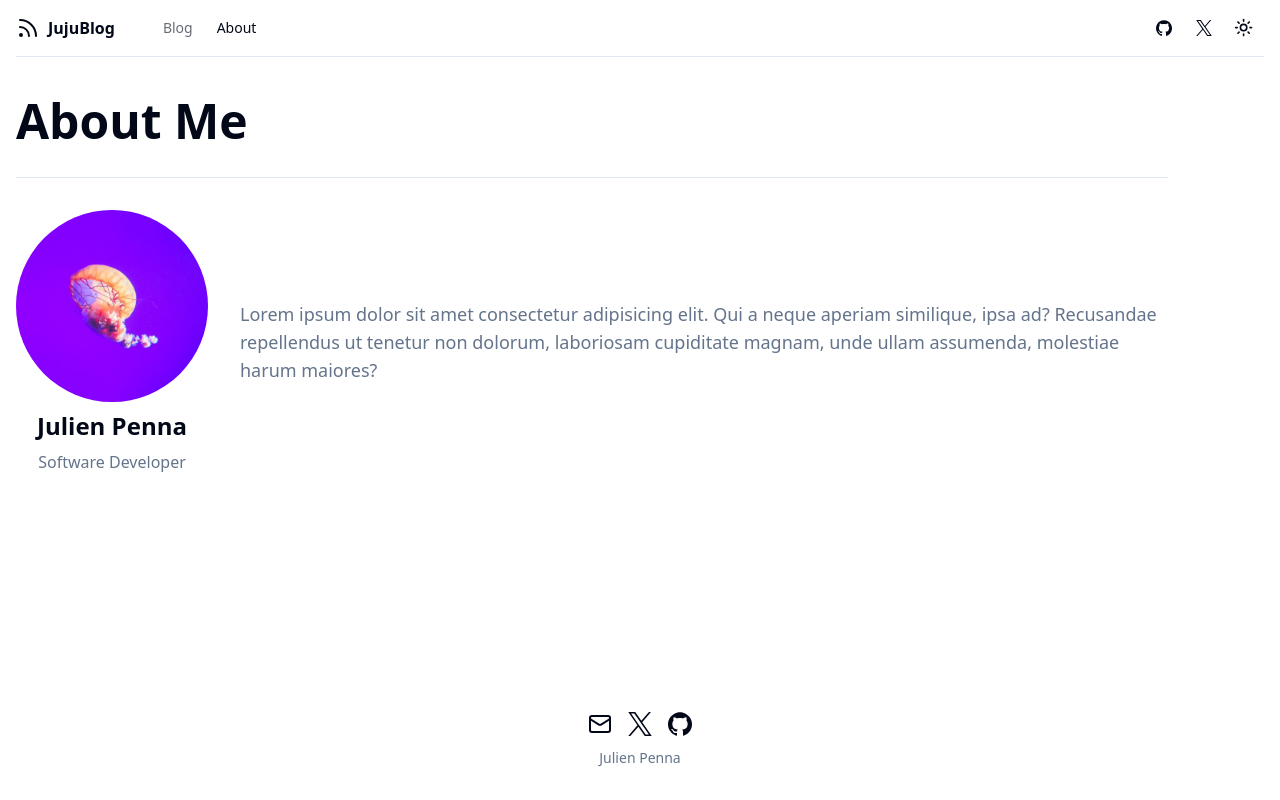
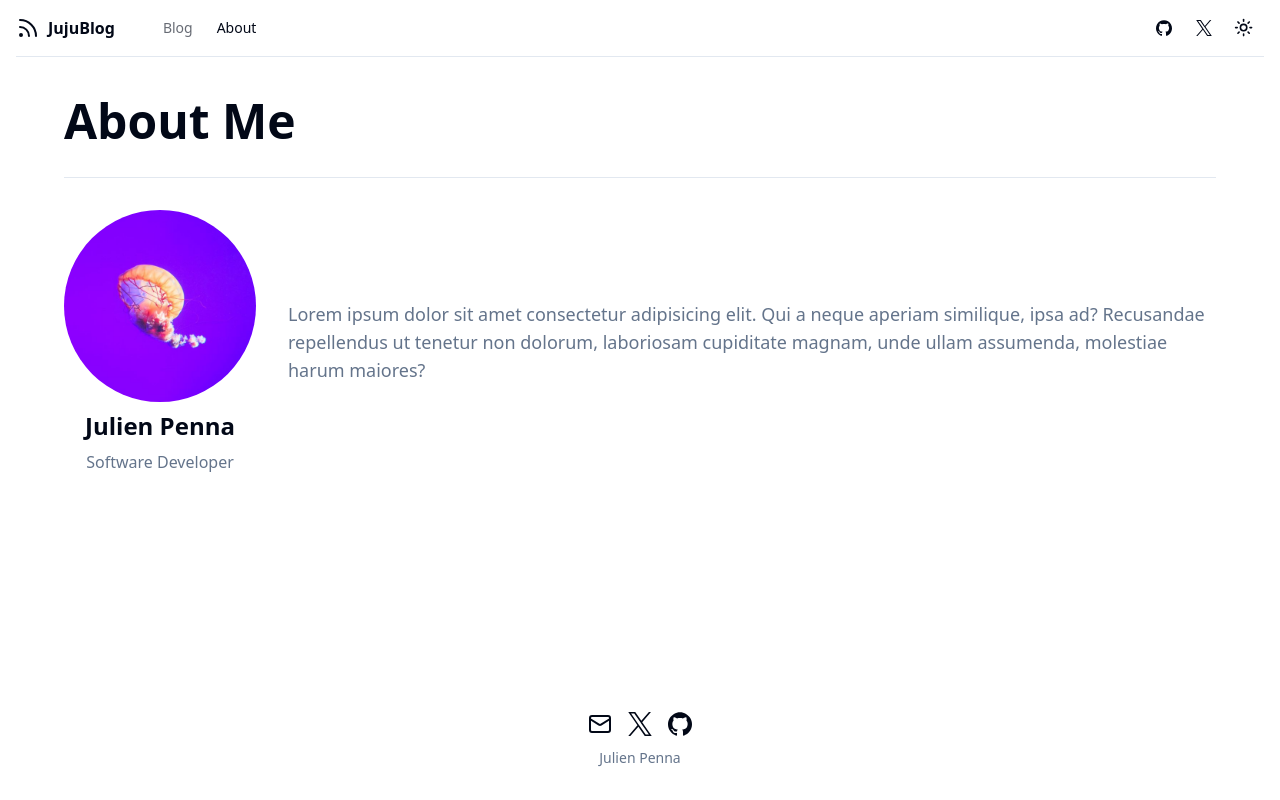
Before and after one commit to jujudev7/my-first-blog-nextjs, a Next.js app: page /about in a window 1280 px wide. Built offline with nearby package versions, Linux system fonts and the light colour scheme; no server answers.

Commit message:
About section center

```diff
--- a/app/about/page.tsx
+++ b/app/about/page.tsx
@@ -9,7 +9,7 @@ export const metadata: Metadata = {
 
 export default async function AboutPage() {
   return (
-    <div className="container max-w-6xl py-6 lg:py-10">
+    <div className="container mx-auto max-w-6xl py-6 lg:py-10">
       <div className="flex flex-col items-start gap-4 md:flex-row md:justify-between md:gap-8">
         <h1 className="inline-block font-black text-4xl lg:text-5xl">
           About Me
```
